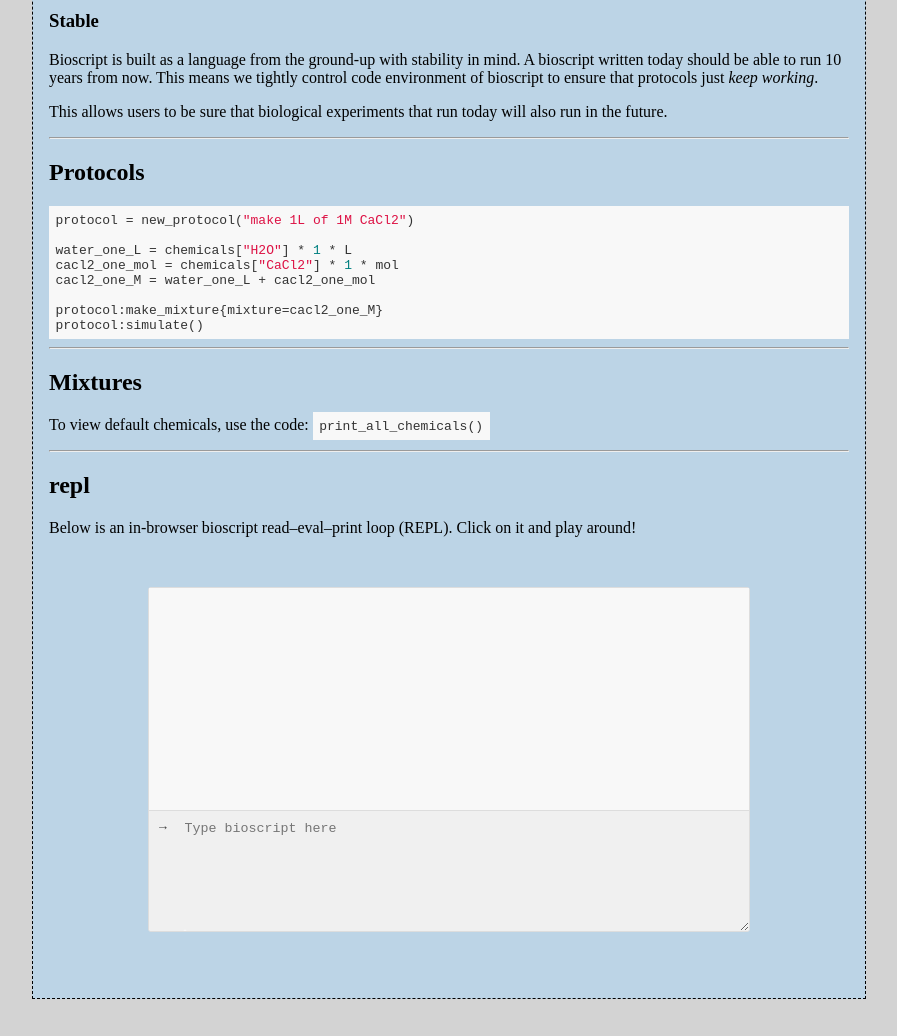
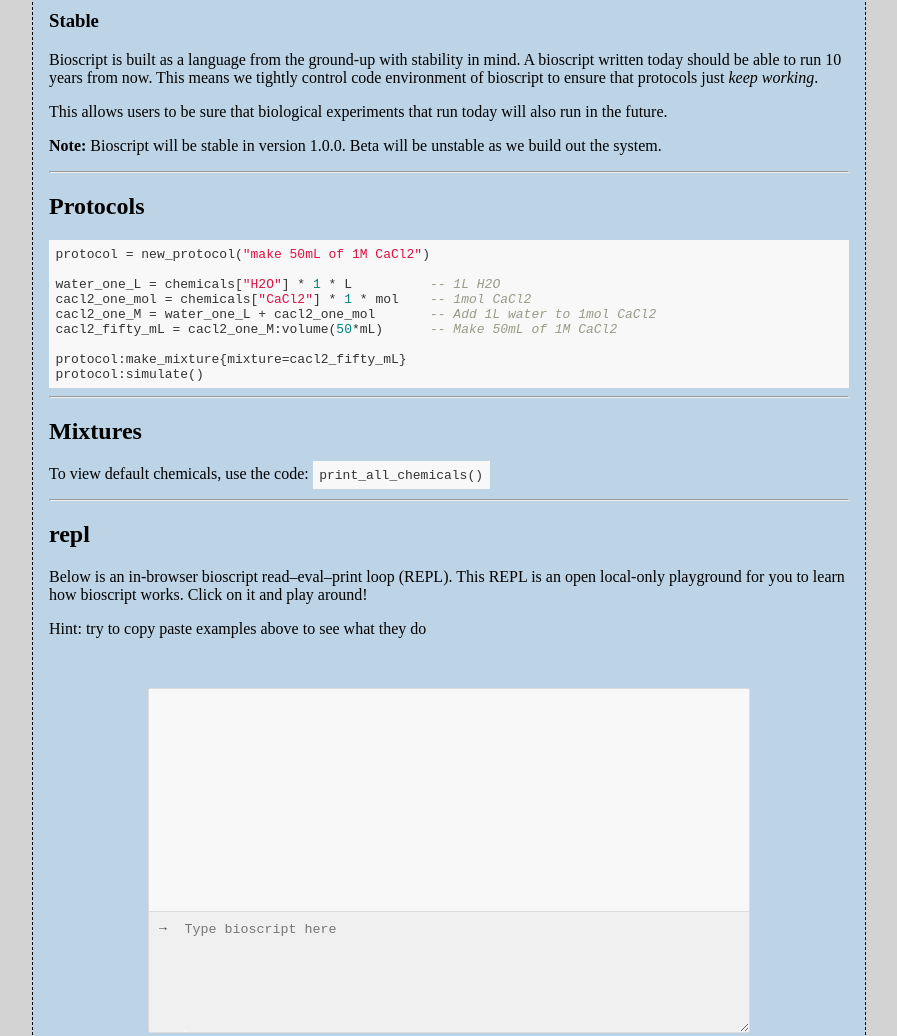
Before and after one commit to trilobio/bioscript, a plain HTML site: page index.html in a window 1280 px wide. Shown: the part 582-1618 px from the top of the page, without its empty margins (191-1088 px from the left). Before the commit the page ends 1589 px from the top, so only its background shows below. Drawn offline with nearby package versions, Linux system fonts and the light colour scheme; no server answers; a small style sheet from the web is missing.

Commit message:
Improve from Roya recommendations

```diff
--- a/index.html
+++ b/index.html
@@ -13,12 +13,14 @@
 
 <body>
 <div class="wrapper">
+	<!--
 <div class="sidebar">
   <a class="active" href="#bioscript">Bioscript</a>
   <a href="#protocols">Protocols</a>
   <a href="#mixtures">Mixtures</a>
   <a href="#repl">REPL</a>
 </div>
+	-->
 
 <script src="https://cdnjs.cloudflare.com/ajax/libs/highlight.js/11.6.0/highlight.min.js"></script>
 <script src="https://cdnjs.cloudflare.com/ajax/libs/highlight.js/11.6.0/languages/lua.min.js"></script>
@@ -47,18 +49,20 @@ hljs.highlightAll();
 <h3>Stable</h3>
 <p>Bioscript is built as a language from the ground-up with stability in mind. A bioscript written today should be able to run 10 years from now. This means we tightly control code environment of bioscript to ensure that protocols just <i>keep working</i>.
 <p>This allows users to be sure that biological experiments that run today will also run in the future.</p>
+<p><b>Note:</b> Bioscript will be stable in version 1.0.0. Beta will be unstable as we build out the system.</p>
 <hr>
 </div>
 
 <div id="protocols">
 <h2>Protocols</h2>
-<pre><code class="language-lua">protocol = new_protocol("make 1L of 1M CaCl2")
+<pre><code class="language-lua">protocol = new_protocol("make 50mL of 1M CaCl2")
 
-water_one_L = chemicals["H2O"] * 1 * L
-cacl2_one_mol = chemicals["CaCl2"] * 1 * mol
-cacl2_one_M = water_one_L + cacl2_one_mol
+water_one_L = chemicals["H2O"] * 1 * L		-- 1L H2O
+cacl2_one_mol = chemicals["CaCl2"] * 1 * mol	-- 1mol CaCl2
+cacl2_one_M = water_one_L + cacl2_one_mol	-- Add 1L water to 1mol CaCl2
+cacl2_fifty_mL = cacl2_one_M:volume(50*mL) 	-- Make 50mL of 1M CaCl2
 
-protocol:make_mixture{mixture=cacl2_one_M}
+protocol:make_mixture{mixture=cacl2_fifty_mL}
 protocol:simulate()</code></pre>
 <hr>
 </div>
@@ -73,7 +77,8 @@ protocol:simulate()</code></pre>
 
 <div id="repl">
 <h2>repl</h2>
-<p>Below is an in-browser bioscript read–eval–print loop (REPL). Click on it and play around!</p>
+<p>Below is an in-browser bioscript read–eval–print loop (REPL). This REPL is an open local-only playground for you to learn how bioscript works. Click on it and play around!</p>
+<p>Hint: try to copy paste examples above to see what they do</p>
 
 <section class="section--standalone">
     <div class="repl">
```
Also changed, not shown: 7 other files.
